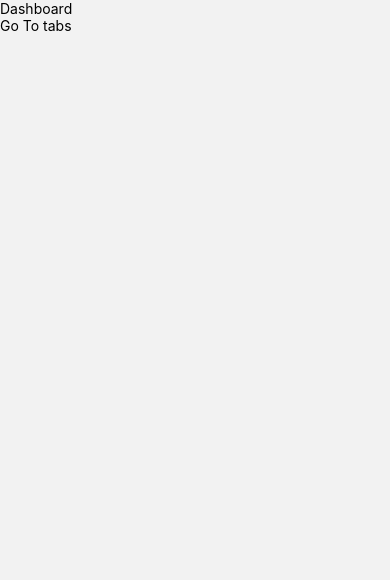
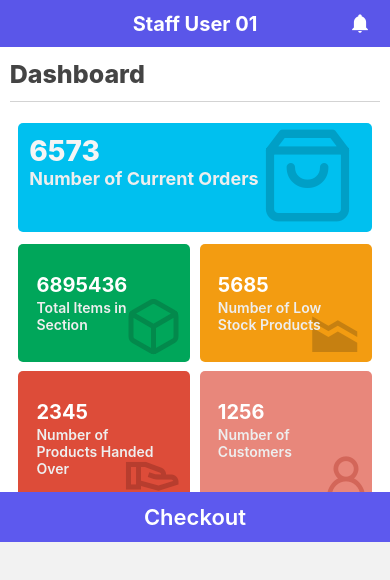
Before and after one commit to Abdulmoizaftab/MetaKart_StaffApp, a React Native app in the folder MetaKart_StaffApp/: screen /Home in a window 390 px wide. Shown: the top 580 px of the page. Built offline with nearby package versions, Linux system fonts and the light colour scheme.

Commit message:
added dashboard screen

```diff
--- a/MetaKart_StaffApp/src/screens/Home.js
+++ b/MetaKart_StaffApp/src/screens/Home.js
@@ -1,17 +1,188 @@
-import { StyleSheet, Text, View,TouchableOpacity } from 'react-native'
+import { StyleSheet, Text, View, TouchableOpacity } from 'react-native'
 import React from 'react'
-import {useNavigation} from '@react-navigation/native'
+import { useNavigation } from '@react-navigation/native'
+import MaterialCommunityIcons from 'react-native-vector-icons/MaterialCommunityIcons'
+import Feather from 'react-native-vector-icons/Feather'
+import Octicons from 'react-native-vector-icons/Octicons'
 
 const Home = () => {
-    const navigate = useNavigation()
+  const navigate = useNavigation()
   return (
-    <View>
-      <Text>Dashboard</Text>
-      <TouchableOpacity onPress={()=>navigate.navigate("HomeTab")}><Text>Go To tabs</Text></TouchableOpacity>
+    <View style={{ backgroundColor: "white" }}>
+      <View style={styles.pageHeader}>
+        <Text style={styles.pageHeaderText}>Staff User 01</Text>
+        <MaterialCommunityIcons name="bell" size={21} color="white" style={styles.pageHeaderIcon} />
+      </View>
+      <View style={styles.dashboardMain}>
+        <View style={styles.dashboardHeader}>
+          <Text style={styles.dashboardHeading}>Dashboard</Text>
+          {/* <TouchableOpacity style={styles.navigateButton}>
+            <Text style={styles.navigateButtonText}>Show Tabs</Text>
+          </TouchableOpacity> */}
+        </View>
+        <View style={styles.dasboardValues}>
+          <View style={styles.orderCountBox}>
+            <Text style={styles.orderCount}>6573</Text>
+            <Text style={styles.orderText}>Number of Current Orders</Text>
+            <Feather name="shopping-bag" size={100} color="#009FC6" style={styles.iconOrder} />
+          </View>
+
+          <View style={styles.StatsBoxesFlex}>
+            <View style={styles.statsbox}>
+              <View style={[styles.statsbox2, { backgroundColor: '#00A65A' }]}>
+                <Text style={styles.statsboxCount}>6895436</Text>
+                <Text style={styles.statsboxText}>Total Items in Section</Text>
+                <Feather name="box" size={60} color="#03894C" style={styles.iconOrder} />
+              </View>
+
+              <View style={[styles.statsbox2, { backgroundColor: '#F39C11' }]}>
+                <Text style={styles.statsboxCount}>5685</Text>
+                <Text style={styles.statsboxText}>Number of Low Stock Products</Text>
+                <MaterialCommunityIcons name="elevation-decline" size={60} color="#C68011" style={styles.iconOrder} />
+              </View>
+            </View>
+
+            <View style={styles.statsbox}>
+              <View style={[styles.statsbox2, { backgroundColor: '#DD4C39' }]}>
+                <Text style={styles.statsboxCount}>2345</Text>
+                <Text style={styles.statsboxText}>Number of Products Handed Over</Text>
+                <MaterialCommunityIcons name="hand-extended-outline" size={60} color="#B73D2E" style={styles.iconOrder} />
+              </View>
+
+              <View style={[styles.statsbox2, { backgroundColor: '#E8877B' }]}>
+                <Text style={styles.statsboxCount}>1256</Text>
+                <Text style={styles.statsboxText}>Number of Customers</Text>
+                <Octicons name="person" size={50} color="#D36659" style={styles.iconOrder} />
+              </View>
+            </View>
+
+          </View>
+        </View>
+
+        <TouchableOpacity style={styles.checkoutBtn}>
+          <Text style={styles.checkoutBtnText}>Checkout</Text>
+        </TouchableOpacity>
+      </View>
     </View>
   )
 }
 
 export default Home
 
-const styles = StyleSheet.create({})
+const styles = StyleSheet.create({
+  pageHeader: {
+    backgroundColor: "#5a56e9",
+    width: "100%",
+    padding: "3%",
+    justifyContent: 'center',
+    alignItems: 'center',
+    flexDirection: 'row'
+  },
+  pageHeaderText: {
+    color: 'white',
+    fontWeight: 'bold',
+    fontSize: 20
+  },
+  pageHeaderIcon: {
+    position: 'absolute',
+    right: '5%'
+  },
+  dashboardHeader: {
+    flexDirection: 'row',
+    justifyContent: "space-between",
+    borderBottomWidth: 1,
+    borderBottomColor: 'lightgrey',
+    alignItems: 'center',
+    paddingVertical: '3%',
+    width: '95%',
+    alignSelf: 'center'
+  },
+  dashboardHeading: {
+    fontSize: 25,
+    color: "#444",
+    fontWeight: '800'
+  },
+  navigateButtonText: {
+    fontSize: 13,
+    color: 'white',
+    fontWeight: '600'
+  },
+  navigateButton: {
+    backgroundColor: '#5a56e9',
+    padding: "1.5%",
+    borderRadius: 5
+  },
+  //============================================================
+  dasboardValues: {
+    padding: '3.5%'
+  },
+  orderCountBox: {
+    backgroundColor: '#00C0EF',
+    padding: '3%',
+    marginVertical: '2%',
+    height: '30%',
+    borderRadius: 5,
+    marginHorizontal: '1.3%'
+  },
+  orderCount: {
+    fontSize: 28,
+    fontWeight: '800',
+    color: 'whitesmoke',
+  },
+  orderText: {
+    fontSize: 18,
+    fontWeight: '700',
+    color: '#eee'
+  },
+
+  statsbox: {
+    flexDirection: 'row',
+    justifyContent: 'space-around',
+  },
+  statsbox2: {
+    margin: '1.3%',
+    borderRadius: 5,
+    flex: 1,
+    paddingVertical: '8%',
+    paddingHorizontal: '5%'
+  },
+  statsboxText: {
+    fontWeight: '600',
+    color: '#eee',
+    fontSize: 14
+  },
+  statsboxCount: {
+    fontSize: 20,
+    paddingBottom: '1.5%',
+    color: 'white',
+    fontWeight: '700',
+  },
+  iconOrder: {
+    position: 'absolute',
+    right: '4%',
+    bottom: '1%',
+    zIndex: -999,
+  },
+  finalCheckout: {
+    alignSelf: 'center',
+    position: 'absolute',
+    bottom: '0%',
+    justifyContent: 'center',
+    zIndex: 999,
+    width: "100%"
+  },
+  checkoutBtn: {
+    backgroundColor: '#5D59EE',
+    padding: '3%',
+    alignItems: 'center',
+    justifyContent: 'center',
+    elevation: 10,
+    shadowColor: '#333'
+  },
+  checkoutBtnText: {
+    fontSize: 22,
+    color: 'white',
+    fontWeight: '600'
+  },
+  //==================================================================================
+})
```
